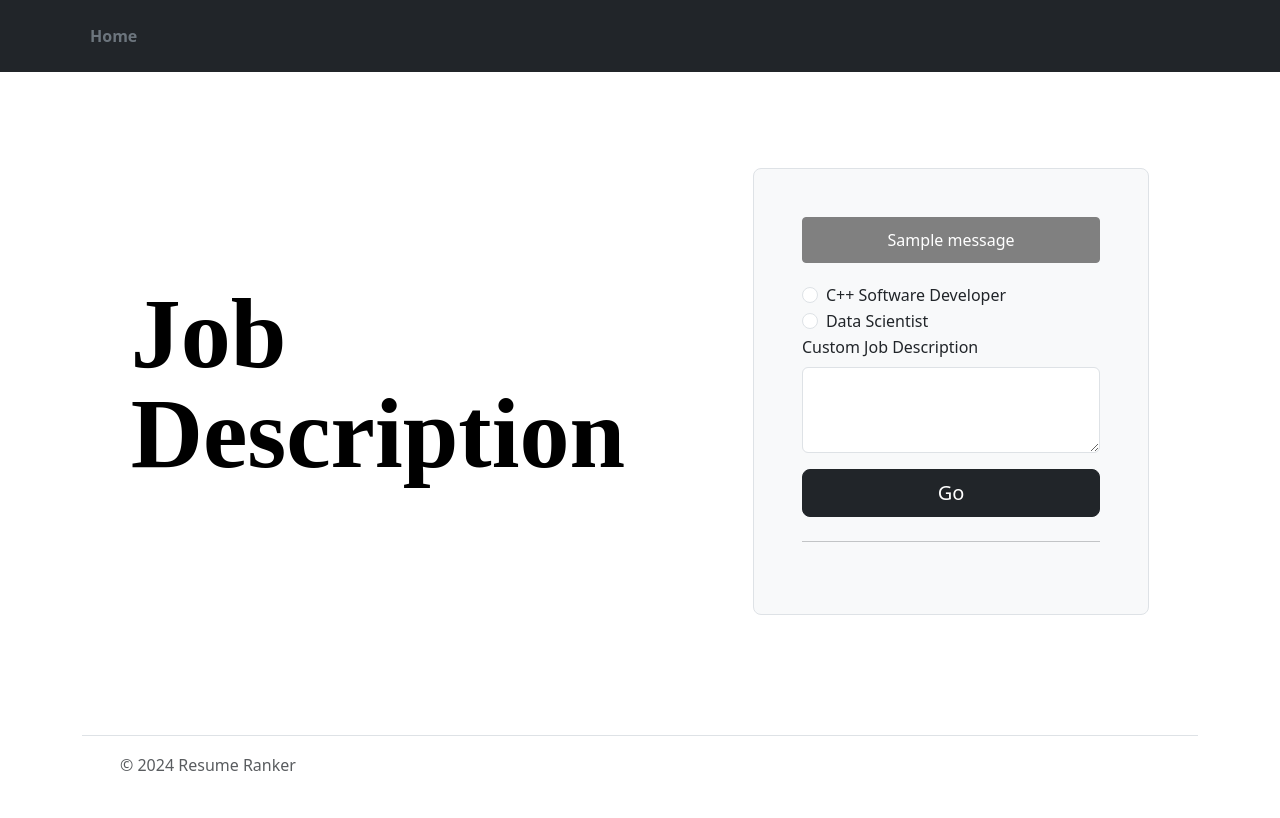
After one commit to HimanshuS04/Resume-Ranking-Tool, a Flask app: page /job in a window 1280 px wide. The commit adds this page. Run offline with Flask 3, Linux system fonts and the light colour scheme; one stand-in notice (Sample message) is shown; parts of the project's set-up code (start-up, migrations or seed data) failed here and were passed over.

Commit message:
frontend update

```diff
--- a/app.py
+++ b/app.py
@@ -8,7 +8,7 @@ ALLOWED_EXTENSIONS = {'txt', 'pdf'}
 
 # Azure Blob Storage configuration
 
-connection_string =os.getenv('AZURE_STORAGEBLOB_CONNECTIONSTRING')  # Replace with your Azure Storage connection string
+connection_string=os.getenv('AZURE_STORAGEBLOB_CONNECTIONSTRING')  # Replace with your Azure Storage connection string
 container_name = "resumes"  # Replace with your Azure container name
 
 # Initialize BlobServiceClient
@@ -25,7 +25,7 @@ if not os.path.exists(app.config['UPLOAD_FOLDER']):
 
 @app.route('/')
 def home():
-    return render_template('home.html')
+    return render_template('index.html')
 
 
 
@@ -38,11 +38,11 @@ def upload_file():
     if request.method == 'POST':
         if 'file' not in request.files:
             flash('No file part')
-            return redirect(url_for('home'))
+            return redirect(url_for('upload_resume'))
         file = request.files['file']
         if file.filename == '':
             flash('No File Selected')
-            return redirect(url_for('home'))
+            return redirect(url_for('upload_resume'))
         if file and allowed_file(file.filename):
             filename = secure_filename(file.filename)
             file_path = os.path.join(app.config['UPLOAD_FOLDER'], filename)
@@ -55,19 +55,19 @@ def upload_file():
                 flash('File Uploaded')
             except Exception as e:
                 flash(f'Failed to upload file to Azure Blob Storage: {e}')
-            return redirect(url_for('home'))
+            return redirect(url_for('upload_resume'))
         else:
             flash('Invalid file type')
-            return redirect(url_for('home'))
+            return redirect(url_for('upload_resume'))
     return
 
 
-@app.route('/result')
+@app.route('/result', methods=['POST'])
 def result():
-    des = request.args.get('des')
+    des = request.form['des']
     if des == '':
         flash('Invalid Input')
-        return redirect(url_for('home'))
+        return redirect(url_for('job'))
 
     # Create a list to store the local paths of downloaded resumes
     resume_paths = []
@@ -107,5 +107,13 @@ def download_file(name):
         flash(f'Failed to download file from Azure Blob Storage: {e}')
         return redirect(url_for('home'))
 
+@app.route('/job')
+def job():
+    return render_template('job.html')
+
+@app.route('/upload_resume')
+def upload_resume():
+    return render_template('uploadResume.html')
+
 if __name__ == '__main__':
     app.run('0.0.0.0', debug=True)
--- a/extract.py
+++ b/extract.py
@@ -51,6 +51,7 @@ def main(resume_paths, job_description):
             text = extract_text_from_docx(file_path)
         else:
             continue
+
         resume_texts.append(preprocess_text(text))
 
     scores = rank_resumes(resume_texts, preprocess_text(job_description))
--- a/pyproject.toml
+++ b/pyproject.toml
@@ -15,6 +15,8 @@ docx = "^0.2.4"
 numpy = "^2.0.0"
 scikit-learn = "^1.5.0"
 azure-storage-blob = "^12.20.0"
+requests = "^2.32.3"
+sentence-transformers = "^3.0.1"
 
 
 [build-system]
--- /dev/null
+++ b/templates/flash.html
@@ -0,0 +1,9 @@
+{% with messages = get_flashed_messages() %}
+{% if messages %}
+  <ul class="flashes">
+    {% for message in messages %}
+      <li>{{ message }}</li>
+    {% endfor %}
+  </ul>
+{% endif %}
+{% endwith %}
--- /dev/null
+++ b/templates/job.html
@@ -0,0 +1,177 @@
+<!DOCTYPE html>
+<html>
+  <head>
+    <title>Job Description</title>
+    <link href="https://cdn.jsdelivr.net/npm/bootstrap@5.3.3/dist/css/bootstrap.min.css" rel="stylesheet" integrity="sha384-QWTKZyjpPEjISv5WaRU9OFeRpok6YctnYmDr5pNlyT2bRjXh0JMhjY6hW+ALEwIH" crossorigin="anonymous">
+    <style>
+      .dm-serif-display-regular {
+    font-family: "DM Serif Display", serif;
+    font-weight: 400;
+    font-size: 100px;
+    font-style: normal;
+    }
+
+      .flashes {
+        list-style-type: none;
+        padding: 0;
+        margin-bottom: 20px;
+        text-align: center;
+      }
+
+      .flashes li {
+        background-color: grey;
+        color: white;
+        border: 1px solid grey;
+        padding: 10px;
+        margin-bottom: 10px;
+        border-radius: 4px;
+        text-align: center;
+      }
+    </style>
+  </head>
+  <body>
+    <section>
+      <header class="p-3 text-bg-dark">
+        <div class="container">
+          <div class="d-flex flex-wrap align-items-center justify-content-center justify-content-lg-start">
+
+            <ul class="nav col-12 col-lg-auto me-lg-auto mb-2 justify-content-center mb-md-0">
+              <li><a href="/" class="nav-link px-2 text-secondary" style="font-weight:bold">Home</a></li>
+            </ul>
+          </div>
+        </div>
+      </header>
+    </section>
+
+
+   <section>
+     <div class="container col-xl-10 col-xxl-8 px-4 py-5">
+       <div class="row align-items-center g-lg-5 py-5">
+         <div class="col-lg-7 text-center text-lg-start">
+           <h1 class="dm-serif-display-regular display-4 fw-bold lh-1 text-body-emphasis mb-3">Job Description</h1>
+           <p class="lead"></p>
+         </div>
+         <div class="col-md-10 mx-auto col-lg-5">
+
+           <form action="{{url_for('result')}}" method="post" class="p-4 p-md-5 border rounded-3 bg-body-tertiary">
+             {% include 'flash.html' %}
+             <div class="form-check">
+               <input class="form-check-input" type="radio" name="des" id="des" value="Software Developer – C++ – Full-Time
+Electrify Services is one of the fastest growing engineering services start-ups and is looking for a Software development leader to play a key role in helping our client improve their product and take their business to the next level. This is an individual contributor role with a direct impact on company growth. We would like to see this position grow as the company evolves.If you are looking for a high-impact and challenging role, this job is a perfect destination for you!Major Job Duties Involvement in the full software lifecycle: requirements, design, development, test, release, and maintenance.
+Design, build, and maintain efficient, reusable, and reliable C++ & C# code
+Programming experience using C# with .NET Core / .NET Framework
+Experience within scrum teams and familiarity with Agile methodologies
+Relational database experience with data modeling, reporting, query optimization, indexing a SQL Datastore
+Hands-on experience in development and testing phases of the development life cycle
+Understanding basics of cloud-based architecture (AWS preferred, but Microsoft Azure or Google Cloud experience is good too)
+Thoroughly review users' requirements and assist with integration
+Device optimizations and solutions for performance bottlenecks and bugs.
+Help maintain code quality, revision control, and organization.
+Analyze customer issues and identify and implement solutions.
+Participating in and implementing in analysis and development of test plans.
+Custom API development and its integration.
+Develop and debug source code which includes:
+Write Multi-threaded applications
+Interfaces with various peripheral devices.
+Requirements collection from internal, and external clients and documentation
+Design, development, optimize, and performance tuning of custom applications
+Unit testing and debugging of applications in various stages of the development life cycle
+Work collaboratively with peers in all the stages of the development life cycle
+Estimate and scope development work
+Produce documentation of code functionality and features consistently throughout the development cycle.
+Participate proactively in requirements analysis and design reviews
+Perform peer code reviews to discover issues and recommend changes that improve software quality
+VFD application programming and support
+Keeping a positive attitude and contributing to team effort
+Perform additional software development duties as required
+Produce quality software documentation:
+Design
+Unit test plans
+Release notes
+Assist in testing the developed software and provide support for field problems
+Provides guidance and mentoring to less experienced staff members.
+These responsibilities are just the start! At Electrify, we encourage you to contribute wherever your interests take you — and shape your role accordingly. And this isn't just a philosophical bent: we give you 4 hours a week (10% of the work week) to pursue passion projects outside of your role responsibilities.
+We are Looking for People Who Have
+Highly Skilled in C++ ( MFC ) and C# is a MUST
+1+ years of technical experience in software architecture and development.
+Experience leading development efforts through all phases of SDLC.
+Strong communication skills: able to communicate with technical and non-technical stakeholders
+Strong problem-solving capabilities
+Experienced in an agile software development environment
+Capabilities to understand and troubleshoot C# code
+Strong Software Engineering skills including design, programming (C, C++, script), and debugging
+Highly motivated and self-directed
+Excellent debugging skills
+Thrive in a collaborative environment and can communicate while confidently driving multiple projects across many teams.Obsessively passionate and inquisitive and seeks to solve everyday problems in innovative ways.Laser-focused on the smallest details that are meaningful to our customers.">
+               <label class="form-check-label" for="flexRadioDefault1">
+                 C++ Software Developer
+               </label>
+             </div>
+             <div class="form-check">
+                <input class="form-check-input" type="radio" name="des" id="des" value="Data Scientist
+                  Data Analytics/Technology
+                  Data Analysis and Interpretation: Analyze large, complex datasets to uncover trends, patterns, and insights that drive business decisions.
+                  Model Development: Develop, implement, and maintain predictive models and machine learning algorithms.
+                  Data Collection and Processing: Gather and preprocess data from various sources, ensuring data quality and integrity.
+                  Statistical Analysis: Apply statistical techniques to test hypotheses, validate models, and provide actionable recommendations.
+                  Visualization: Create clear and compelling data visualizations and reports to communicate findings to stakeholders.
+                  Collaboration: Work with cross-functional teams, including product, engineering, and marketing, to understand data needs and deliver solutions.
+                  Tool Development: Build and maintain tools and scripts to automate data processing and analysis tasks.
+                  Stay Updated: Keep up to date with the latest trends and technologies in data science and machine learning.
+                  Documentation: Document methodologies, processes, and findings to ensure reproducibility and knowledge sharing.
+                  Education: Bachelor’s or Master’s degree in Data Science, Computer Science, Statistics, Mathematics, or a related field (or equivalent experience).
+                  Proficiency in programming languages such as Python or R.
+                  Strong knowledge of machine learning frameworks (e.g., TensorFlow, PyTorch, Scikit-learn).
+                  Experience with data visualization tools (e.g., Tableau, Power BI, Matplotlib).
+                  Expertise in statistical analysis and techniques.
+                  Familiarity with big data technologies (e.g., Hadoop, Spark) and databases (e.g., SQL, NoSQL).
+                  Excellent problem-solving and analytical skills.
+                  Strong communication and presentation abilities.
+                  Ability to work collaboratively in a team environment.
+                  Attention to detail and a passion for data-driven decision-making.
+                  Advanced degree (Master’s or Ph.D.) in a relevant field.
+                  Experience with cloud platforms (e.g., AWS, Google Cloud, Azure).
+                  Knowledge of natural language processing (NLP) and deep learning techniques.
+                  Familiarity with A/B testing and experimental design.
+                  Experience with version control systems like Git.
+                  Prior experience in an Agile/Scrum development environment.">
+                <label class="form-check-label" for="flexRadioDefault1">
+                  Data Scientist
+                </label>
+              </div>
+             <div class="mb-3">
+               <label for="exampleFormControlTextarea1" class="form-label">Custom Job Description</label>
+               <textarea class="form-control"   name="des" id="des" rows="3"></textarea>
+             </div>
+
+
+             <button class="w-100 btn btn-lg btn-dark" type="submit">Go</button>
+             <hr class="my-4">
+
+           </form>
+         </div>
+       </div>
+     </div>
+   </section>
+
+    <section id="footer" >
+        <div class="container">
+            <footer class="d-flex flex-wrap justify-content-between align-items-center py-3 my-4 border-top">
+              <div class="col-md-4 d-flex align-items-center">
+                <a href="/" class="mb-3 me-2 mb-md-0 text-body-secondary text-decoration-none lh-1">
+                  <svg class="bi" width="30" height="24"><use xlink:href="#bootstrap"></use></svg>
+                </a>
+                <span class="mb-3 mb-md-0 text-body-secondary">© 2024 Resume Ranker</span>
+              </div>
+
+              <ul class="nav col-md-4 justify-content-end list-unstyled d-flex">
+                <li class="ms-3"><a class="text-body-secondary" href="#"><svg class="bi" width="24" height="24"><use xlink:href="#twitter"></use></svg></a></li>
+                <li class="ms-3"><a class="text-body-secondary" href="#"><svg class="bi" width="24" height="24"><use xlink:href="#instagram"></use></svg></a></li>
+                <li class="ms-3"><a class="text-body-secondary" href="#"><svg class="bi" width="24" height="24"><use xlink:href="#facebook"></use></svg></a></li>
+              </ul>
+            </footer>
+          </div>
+    </section>
+    <script src="https://cdn.jsdelivr.net/npm/bootstrap@5.3.3/dist/js/bootstrap.bundle.min.js" integrity="sha384-YvpcrYf0tY3lHB60NNkmXc5s9fDVZLESaAA55NDzOxhy9GkcIdslK1eN7N6jIeHz" crossorigin="anonymous"></script>
+  </body>
+</html>
```
Also changed, not shown: templates/home.html (+2 -9 lines), templates/index.html (added, +71 -0 lines), templates/results.html (+9 -6 lines), templates/uploadResume.html (added, +94 -0 lines), images/profiling.png (added), 9 other files.
